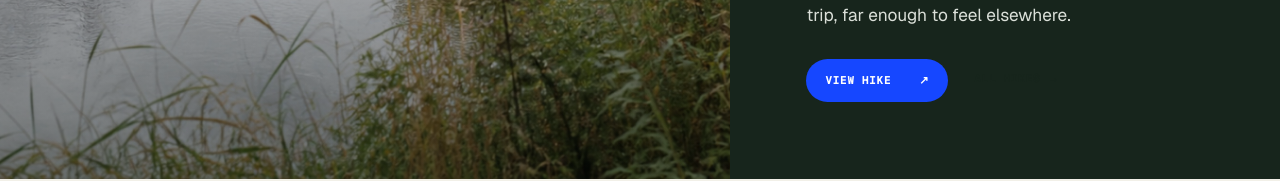
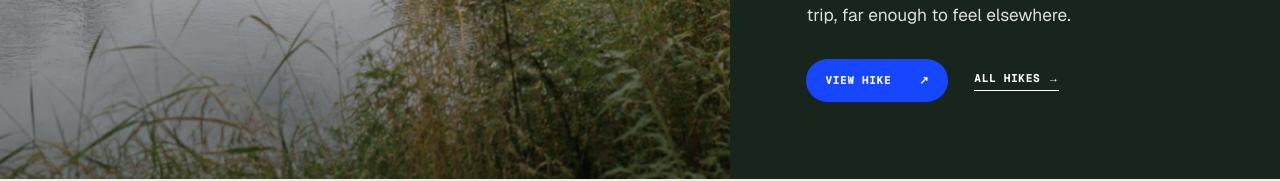
Before and after one commit to richelkim/Roam, a Next.js app: page / in a window 1280 px wide. In both pictures the pointer is over the link "ALL HIKES →". Shown: the part 1472-1653 px from the top of the page. Built offline with nearby package versions, Linux system fonts and the light colour scheme; no server answers.

Commit message:
fix: keep featured link visible on interaction

```diff
--- a/app/global.css
+++ b/app/global.css
@@ -187,6 +187,7 @@ a:focus-visible, button:focus-visible, input:focus-visible, select:focus-visible
 .button-disabled { display: inline-flex; width: fit-content; padding: 16px 19px; border-radius: 999px; background: var(--mist); color: #596057; font-family: var(--font-geist-mono), monospace; font-size: .7rem; letter-spacing: .06em; }
 .text-link { width: fit-content; color: var(--blue); font-family: var(--font-geist-mono), monospace; font-size: .7rem; font-weight: 650; letter-spacing: .055em; text-transform: uppercase; border-bottom: 1px solid currentColor; padding-bottom: 3px; }
 .text-link:hover { color: var(--forest-deep); }
+.featured-section .text-link:is(:hover, :focus-visible, :active) { color: var(--white); }
 
 .how-preview { display: grid; grid-template-columns: 5fr 7fr; gap: clamp(44px, 8vw, 140px); }
 .intro + .how-preview { padding-top: clamp(24px, 2vw, 32px); }
```
